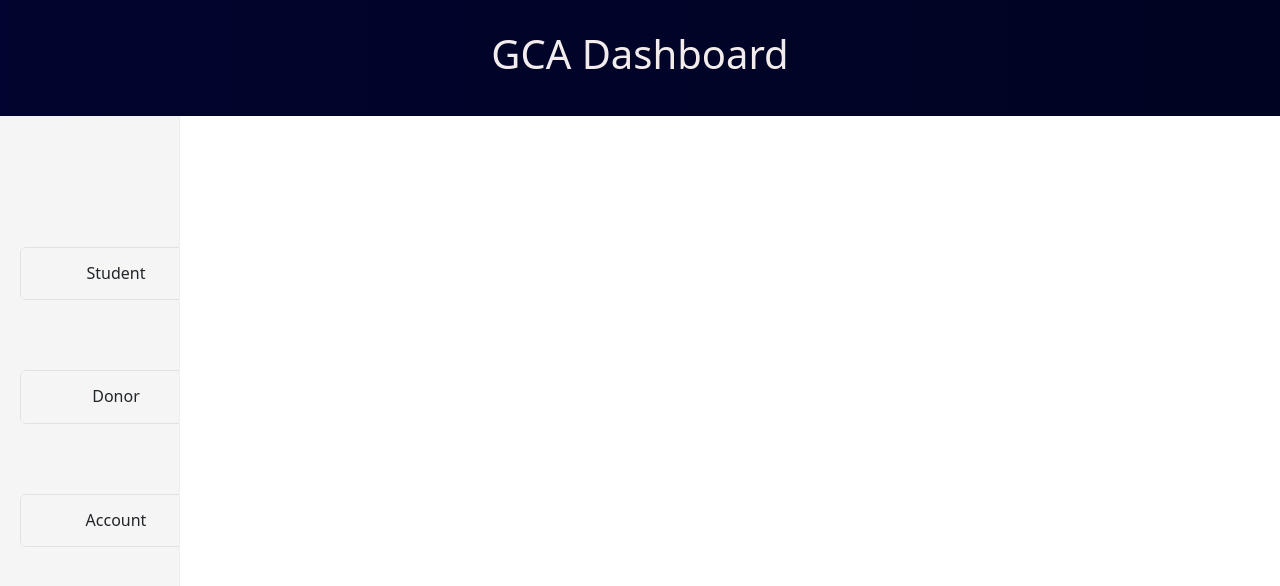
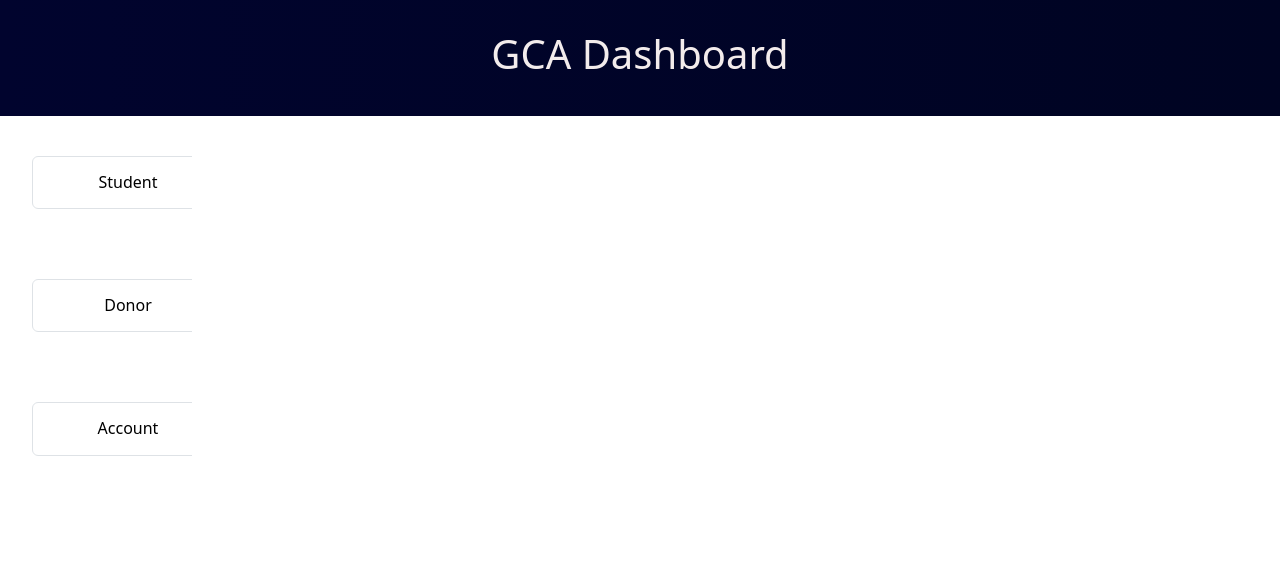
Before and after one commit to veggiepilot/gca-donor-dashboard-react-app, a React (Create React App) app in the folder client/: page / in a window 1280 px wide. Shown: the top 586 px of the page. Built offline with nearby package versions, Linux system fonts and the light colour scheme.

Commit message:
sidebar css

```diff
--- a/client/src/components/dropDownComponents/sideBarWrapper.js
+++ b/client/src/components/dropDownComponents/sideBarWrapper.js
@@ -4,14 +4,13 @@ import Row from 'react-bootstrap/Row'
 import Col from 'react-bootstrap/Col'
 import Accordion from "react-bootstrap/Accordion";
 import Nav from "react-bootstrap/nav";
-import Button from "react-bootstrap/Button"
+
 
 const SideBarWrapper = () => {
   return (
     <Container className="container-fluid">
       <Row>
         <Col className="sidebar">
-      <span className="navbar-toggler-icon"></span>
       <Accordion className="nav nav-sidebar">
         <Accordion.Item eventKey="0">
           <Accordion.Header>Student</Accordion.Header>
--- a/client/src/components/dropDownComponents/sidebar.css
+++ b/client/src/components/dropDownComponents/sidebar.css
@@ -1,9 +1,7 @@
 .sidebar {
+    border-radius: 0,5px;
     width: 180px;
     position: fixed;
-    top: 0;
-    bottom: 0;
-    left: 0;
     z-index: -1;
     display: flex;
     justify-content:center;
@@ -12,9 +10,8 @@
     padding: 20px;
     overflow-x: hidden;
     overflow-y: auto; /* Scrollable contents if viewport is shorter than content. */
-    background-color: #f5f5f5;
-    border-right: 1px solid #eee;
-    }
+    background-color: transparent;
+}
 
 @media (min-width: 768px) {
     .main {
@@ -24,29 +21,30 @@
 }
 
 .accordion {
+    outline: hidden;
     display: flex;
     justify-content: space-evenly;
     border: transparent;
-    background-color: #f5f5f5;
+    background-color: transparent;
     width:150px;
     margin-top: 20px;
     margin-bottom: 50px;
 }
 
-.accordion.Item {
-    background-color: #f5f5f5;
-    border: none;
+.accordion-button {
+    outline-style: none;
+    -webkit-tap-highlight-color: transparent;
+    color: black;
+    box-sizing: content-box;
+    text-decoration: none;
+    text-align: center;
+    background-color:transparent;
+    width: 150px;
+    display: block;
 }
 
-.accordion-body{
-    background-color: #f5f5f5;
+.accordion-button ::before {
+    transition: none;
+    border: none;
+    outline: none;
 }
-
-.accordion-button {
-    box-sizing: content-box;
-    text-align: center;
-    background-color: #f5f5f5;
-    width: 150px;
-    display: block;
-    border: none;
-}
```
